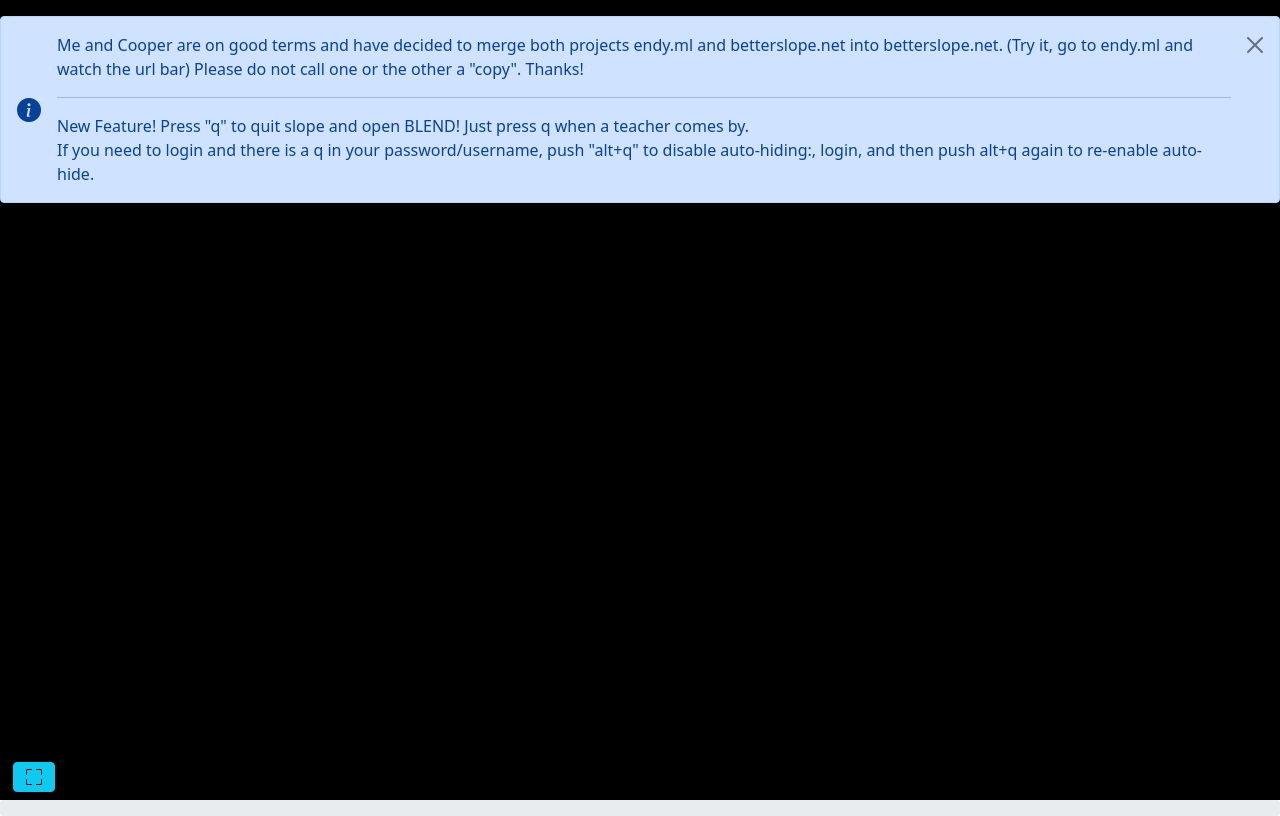
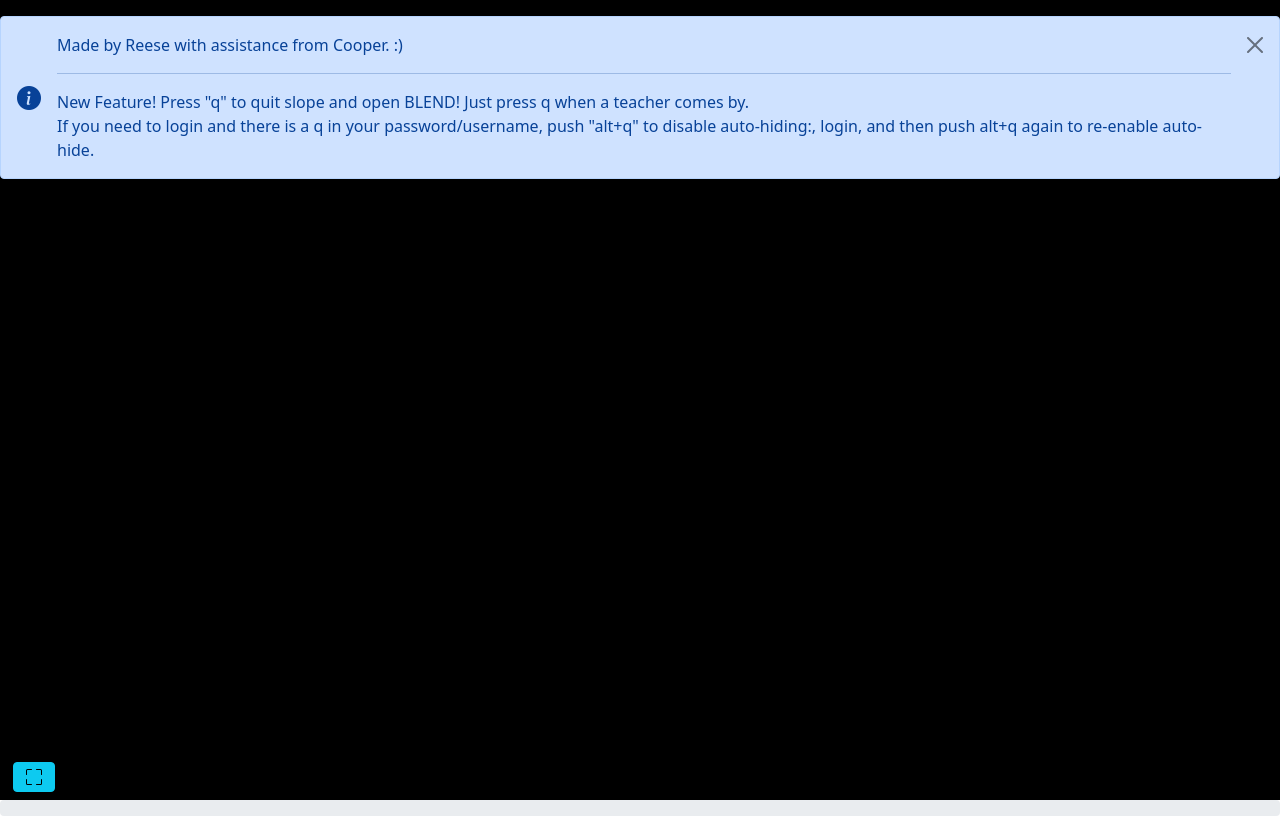
Before and after one commit to reesericci/slope, a plain HTML site: page index.html in a window 1280 px wide. Drawn offline with nearby package versions, Linux system fonts and the light colour scheme; no server answers.

Commit message:
controversy is gone(I think)

```diff
--- a/index.html
+++ b/index.html
@@ -16,7 +16,7 @@
   <div class="alert alert-primary d-flex align-items-center alert-dismissible fade show" aria-live="assertive" aria-atomic="true" role="alert">
   <i style="font-size: 24px; margin-right: 1rem;" class="bi bi-info-circle-fill"></i>
   <div>
-    Me and Cooper are on good terms and have decided to merge both projects endy.ml and betterslope.net into betterslope.net. (Try it, go to endy.ml and watch the url bar) Please do not call one or the other a "copy". Thanks!
+    Made by Reese with assistance from Cooper. :)
     <hr>
     New Feature! Press "q" to quit slope and open BLEND! Just press q when a teacher comes by.
     <br>
```
